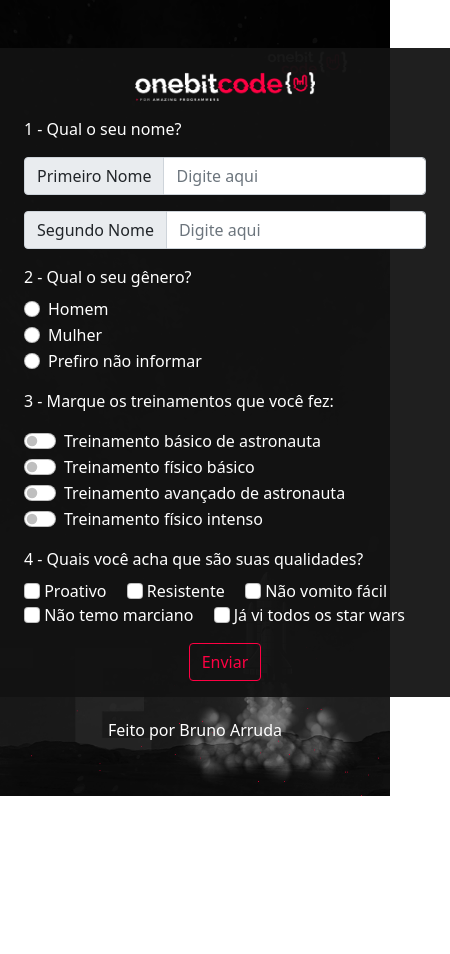
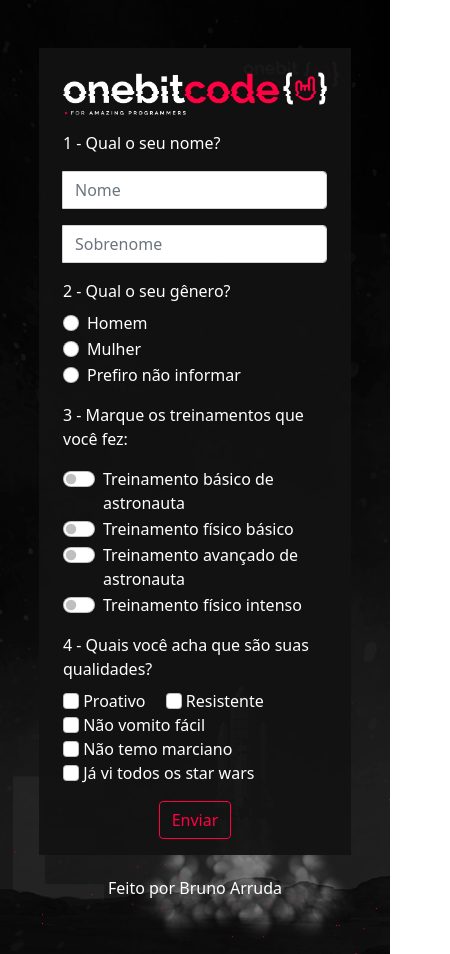
Before and after one commit to brunoarruda04/bootstrap-landingpage, a website: page index.html in a window 390 px wide. Shown: the whole page, 450 px wide, since content can reach past the window. Before the commit the page ends 844 px from the top, so only its background shows below. Drawn offline with nearby package versions, Linux system fonts and the light colour scheme.

Commit message:
Responsivity added

```diff
--- a/index.html
+++ b/index.html
@@ -24,12 +24,12 @@
             <!-- InputText -->
             <p class="paragraph">1 - Qual o seu nome?</p>
             <div class="input-group mb-3">
-               <span class="input-group-text">Primeiro Nome</span>
-               <input type="text" class="form-control" placeholder="Digite aqui" aria-label="First name" />
+               <span class="input-group-text" id="firstname">Primeiro Nome</span>
+               <input type="text" class="form-control" placeholder="Nome" id="name-label" />
             </div>
             <div class="input-group mb-3">
-               <span class="input-group-text" id="basic-addon1">Segundo Nome</span>
-               <input type="text" class="form-control" placeholder="Digite aqui" aria-label="Second name" />
+               <span class="input-group-text" id="secondname">Segundo Nome</span>
+               <input type="text" class="form-control" placeholder="Sobrenome" aria-label="Second name" />
             </div>
 
             <!-- RadioCheck -->
--- a/sass/variables/common.scss
+++ b/sass/variables/common.scss
@@ -26,3 +26,20 @@ body {
       border-color: transparent;
    }
 }
+
+@media screen and (max-width: 468px) {
+   .formBody {
+      width: 80%;
+   }
+   .topLogo {
+      width: 100%;
+   }
+
+   #firstname,
+   #secondname {
+      display: none;
+   }
+
+   #name-label {
+   }
+}
```
Also changed, not shown: css/style.css, 1 other file.
